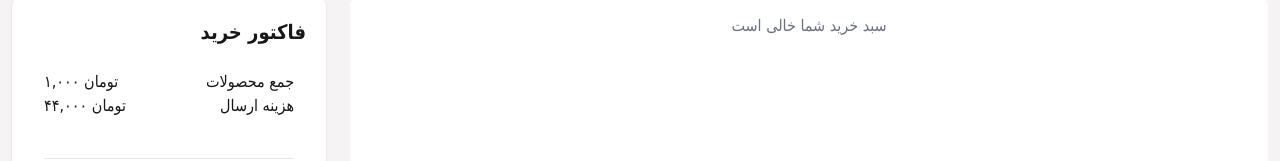
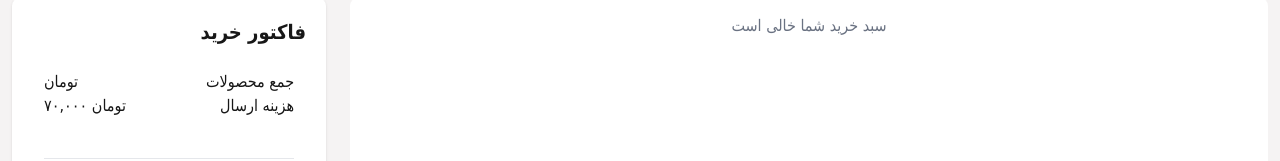
Before and after one commit to FatemeAmirabadian/barfastore, a Next.js app: page /cart in a window 1280 px wide. Shown: the part 132-293 px from the top of the page. Built offline with nearby package versions, Linux system fonts and the light colour scheme; a small style sheet from the web is missing.

Commit message:
complete cart page

```diff
--- a/src/components/CartPage.jsx
+++ b/src/components/CartPage.jsx
@@ -3,14 +3,19 @@ import SectionCard from "./modules/SectionCard";
 import PublicLayout from "./layouts/PublicLayout";
 import { formatPriceToFarsi } from "../../lib/helpers";
 import CartProductCard from "./modules/CartProductCard";
+import { useCartStore } from "../../store/cartStore";
 
 export default function CartPage() {
-  const totalPrice = 1000;
-  // cartItems.reduce(
-  //   (sum, item) => sum + item.price * item.quantity,
-  //   0
-  // );
-  const shipping = 44000;
+  const { cart } = useCartStore();
+   const totalPrice = cart.reduce((sum, product) => {
+    const productTotal = Object.values(product.colorQuantities).reduce(
+      (qtySum, qty) => qtySum + qty * product.price,
+      0
+    );
+    return sum + productTotal;
+  }, 0);
+
+  const shipping = 70000;
   const payable = totalPrice + shipping;
 
   return (
@@ -18,7 +23,7 @@ export default function CartPage() {
       <SectionCard>
         <div className="flex flex-col gap-6 md:flex-row-reverse">
           {/* ستون جزئیات محصولات */}
-          <CartProductCard/>
+          <CartProductCard />
 
           {/* فاکتور خرید */}
           <div className="bg-white w-full md:w-1/3 p-5 rounded-lg shadow h-fit text-right mb-5">
--- /dev/null
+++ b/src/components/elements/Alerts.jsx
@@ -0,0 +1,25 @@
+import toast from "react-hot-toast";
+
+export function SuccessAlrt(msg) {
+    toast.success(msg, {
+      style: {
+        background: "#90EE90",
+        color: "white",
+        marginBottom: "20px",
+        marginLeft: "20px",
+      },
+      duration: 1500,
+    });
+  }
+
+  export function FailAlrt(msg) {
+    toast.error(msg, {
+      style: {
+        background: "#FF6B6B",
+        color: "white",
+        marginBottom: "20px",
+        marginLeft: "20px",
+      },
+      duration: 1500,
+    });
+  }
--- /dev/null
+++ b/src/components/elements/QuantitySelector.jsx
@@ -0,0 +1,20 @@
+"use client";
+import React from "react";
+
+export default function QuantitySelector({ quantity, onIncrease, onDecrease }) {
+  return (
+    <div className="bg-gray-100 p-1 border rounded-md flex justify-center items-center gap-2  w-15 md:w-20">
+      <button
+        onClick={onDecrease}
+      >
+        -
+      </button>
+      <span>{quantity}</span>
+      <button
+        onClick={onIncrease}
+      >
+        +
+      </button>
+    </div>
+  );
+}
--- a/src/components/modules/CartProductCard.jsx
+++ b/src/components/modules/CartProductCard.jsx
@@ -2,76 +2,89 @@ import React from "react";
 import { useCartStore } from "../../../store/cartStore";
 import { formatPriceToFarsi, getDiscountedPrice } from "../../../lib/helpers";
 import Image from "next/image";
+import QuantitySelector from "../elements/QuantitySelector";
+import { SlTrash } from "react-icons/sl";
 
 const CartProductCard = () => {
-  const { cart, removeFromCart } = useCartStore();
+  const { cart , updateColorQuantity , removeColorFromCart } = useCartStore();
+  const handleIncrease = (productId, color) => {
+    const product = cart.find((p) => p.productId === productId);
+    if (product) {
+      updateColorQuantity(productId, color, product.colorQuantities[color] + 1);
+    }
+  };
+
+  const handleDecrease = (productId, color) => {
+    const product = cart.find((p) => p.productId === productId);
+    if (product) {
+      updateColorQuantity(productId, color, product.colorQuantities[color] - 1);
+    }
+  };
+
   return (
     <div className="bg-white w-full p-4 rounded-lg">
       {cart.length === 0 ? (
         <p className="text-center text-gray-500">سبد خرید شما خالی است</p>
       ) : (
-        cart.map((product, index) => {
-          const hasDiscount =
-            product.discountPercent > 0 &&
-            (!product.discountEnd ||
-              new Date(product.discountEnd) >= new Date());
-
-          console.log(cart);
-
-          return (
+        cart
+          .flatMap((product) =>
+            Object.entries(product.colorQuantities).map(([color, qty]) => ({
+              productId: product.productId,
+              name: product.name,
+              image: product.images?.[0]?.url || "",
+              color,
+              qty,
+              price: product.price,
+            }))
+          )
+          .map((product, index) => (
             <div
               key={index}
               className="p-2 mb-2 flex justify-between items-center border-b border-gray-200 rounded-lg"
             >
-              {/* سمت چپ: دکمه حذف کل محصول و قیمت */}
               <div className="flex flex-col justify-between gap-10">
                 <button
-                  onClick={() => removeFromCart(product.id)}
-                  className="text-red-600 bg-red-200 px-2 py-1 rounded-md mb-2"
+                  onClick={() => removeColorFromCart(product.productId,product.color)}
+                  className="text-red-500 bg-red-200 p-1 rounded-md mb-2 flex justify-center items-center w-10 md:15"
                 >
-                  حذف
+                  <SlTrash/>
                 </button>
-
-                <div className="text-purple-600 font-semibold">
-                  {hasDiscount && (
-                    <div className="text-gray-400 line-through text-xs">
-                      {formatPriceToFarsi(product.price)} تومان
-                    </div>
-                  )}
-                  {hasDiscount
-                    ? formatPriceToFarsi(
-                        getDiscountedPrice(
-                          product.price,
-                          product.discountPercent
-                        )
-                      )
-                    : formatPriceToFarsi(product.price)}
-                  تومان
+                <div className="flex flex-row-reverse text-purple-600 font-semibold">
+                  {formatPriceToFarsi(product.price)}
+                  <span className="px-1"> تومان</span>
                 </div>
               </div>
 
-              {/* رنگ‌ها و تعداد */}
               <div className="flex gap-2 text-right">
-                <div className="flex flex-col justify-between items-end">
-                  <p>{product.name}</p>
-                  {product.selectedColors.map((color, idx) => (
-                    <div key={idx}>
-                      <span>{product.colorQuantities[color]}</span>
+                <div className="flex flex-col justify-start items-end text-sm">
+                  <p className="text-xl font-semibold mb-2">{product.name}</p>
+                  <div className="flex flex-row-reverse items-center gap-2">
+                    <span className="bg-gray-200 rounded-md p-1 px-2 text-center w-15 md:w-20">
+                      {product.color}
+                    </span>
+                    <QuantitySelector
+                      quantity={product.qty}
+                      onIncrease={() =>
+                        handleIncrease(product.productId, product.color)
+                      }
+                      onDecrease={() =>
+                        handleDecrease(product.productId, product.color)
+                      }
+                    />
                   </div>
-                  ))}
                 </div>
-                {/* تصویر محصول */}
+                {product.image && (
                   <Image
-                  src={product.images[0].url}
+                    src={product.image}
                     alt={product.name}
                     width={50}
                     height={50}
                     className="rounded-md md:ml-4 mb-2 md:mb-0"
                   />
+                )}
               </div>
             </div>
-          );
-        })
+          ))
       )}
     </div>
   );
--- a/src/components/modules/MobileNavigationBar.jsx
+++ b/src/components/modules/MobileNavigationBar.jsx
@@ -46,7 +46,7 @@ const MobileNavigationBar = () => {
               <button
                 key={item.id}
                 onClick={() => setOpenModal(item.id)}
-                className="flex flex-col items-center text-sm"
+                className="flex flex-col items-center text-sm relative"
               >
                 <span
                   className={`text-xl ${
@@ -69,21 +69,22 @@ const MobileNavigationBar = () => {
             <Link
               key={item.id}
               href={item.path}
-              className="flex flex-col items-center text-sm"
+              className="flex flex-col items-center text-sm relative"
             >
               <span
-                className={`text-xl ${
+                className={`text-xl relative ${
                   isActive ? "text-purple-600" : "text-gray-500"
                 }`}
               >
                 {item.icon}
+                {/* 🔢 نشانگر تعداد روی آیکن سبد خرید */}
+                {item.id === "cart" && totalQuantity > 0 && (
+                  <span className="absolute -top-2 -right-3 bg-red-500 text-white text-xs w-4 h-4 flex items-center justify-center rounded-full">
+                    {totalQuantity}
+                  </span>
+                )}
               </span>
-              {/* 🔢 نشانگر تعداد روی آیکن سبد خرید */}
-              {item.id === "cart" && totalQuantity > 0 && (
-                <span className="absolute bg-red-500 text-white text-xs px-1 rounded-full">
-                  {totalQuantity}
-                </span>
-              )}
+
               <span
                 className={`${isActive ? "text-purple-600" : "text-gray-500"}`}
               >
--- a/src/components/modules/ProductAction.jsx
+++ b/src/components/modules/ProductAction.jsx
@@ -3,14 +3,13 @@ import { useState } from "react";
 import ColorSelector from "../elements/ColorSelector";
 import { formatPriceToFarsi, getDiscountedPrice } from "../../../lib/helpers";
 import FavoriteButton from "../elements/FavoriteButton";
-import toast from "react-hot-toast";
 import { useCartStore } from "../../../store/cartStore";
+import { FailAlrt, SuccessAlrt } from "../elements/Alerts";
 
 export default function ProductActions({ product }) {
   const addToCart = useCartStore((state) => state.addToCart);
 
   const [selectedColor, setSelectedColor] = useState(null);
-  const [isLoading, setIsLoading] = useState(false);
   const [isWishlisted, setIsWishlisted] = useState(false);
   const [colorSelectedSuccess, setColorSelectedSuccess] = useState(false);
   const hasDiscount =
@@ -22,25 +21,9 @@ export default function ProductActions({ product }) {
     : product.price;
 
   const handleAddToCart = async () => {
-    if (!selectedColor) return;
-    setIsLoading(true);
-    await new Promise((resolve) => setTimeout(resolve, 1000));
-    setIsLoading(false);
-    addToCart({
-      ...product,
-      selectedColor,
-      finalPrice,
-      quantity: 1,
-    });
-    toast.success("محصول به سبد خرید اضافه شد", {
-      style: {
-        background: "lightgreen",
-        color: "white",
-        marginBottom: "20px",
-        marginLeft: "20px",
-      },
-      duration: 1500,
-    });
+    if (!selectedColor) return FailAlrt("لطفا حداقل یک رنگ را انتخاب کنید");
+    addToCart(product, selectedColor, finalPrice);
+    SuccessAlrt("محصول به سبد خرید اضافه شد");
   };
 
   const toggleWishlist = () => {
@@ -69,21 +52,11 @@ export default function ProductActions({ product }) {
 
       {/* انتخاب رنگ */}
       {product.colors && (
-        <>
-          <ColorSelector
-            colors={product.colors}
-            selectedColors={selectedColor}
-            onChange={handleColorChange}
-          />
-          {/* پیام موفقیت انتخاب رنگ */}
-          {colorSelectedSuccess ? (
-            ""
-          ) : (
-            <p className="text-red-500 text-sm mt-1 text-right">
-              لطفا حداقل یک رنگ انتخاب کنید
-            </p>
-          )}
-        </>
+        <ColorSelector
+          colors={product.colors}
+          selectedColors={selectedColor}
+          onChange={handleColorChange}
+        />
       )}
 
       {/* قیمت و افزودن به سبد خرید */}
@@ -103,7 +76,6 @@ export default function ProductActions({ product }) {
 
         <button
           onClick={handleAddToCart}
-          disabled={isLoading || !selectedColor}
           className={`rounded-lg text-white transition text-md md:text-xl p-2 ${
             !selectedColor
               ? "bg-purple-300 cursor-not-allowed"
--- a/store/cartStore.js
+++ b/store/cartStore.js
@@ -4,63 +4,82 @@ import { create } from "zustand";
 export const useCartStore = create((set) => ({
   cart: [],
 
-  addToCart: (item, selectedColor, quantity = 1) =>
+  addToCart: (product, selectedColor, finalPrice) =>
     set((state) => {
-      const existingIndex = state.cart.findIndex((p) => p.id === item.id);
+      const existingIndex = state.cart.findIndex(
+        (p) => p.productId === product.id
+      );
 
       if (existingIndex !== -1) {
-        // محصول قبلاً توی سبد هست
         const newCart = [...state.cart];
-        const product = { ...newCart[existingIndex] };
+        const existingProduct = { ...newCart[existingIndex] };
 
-        // مطمئن می‌شویم که selectedColors و colorQuantities وجود دارند
-        product.selectedColors = product.selectedColors || [];
-        product.colorQuantities = product.colorQuantities || {};
+        existingProduct.colorQuantities = existingProduct.colorQuantities || {};
 
-        // آپدیت تعداد برای رنگ انتخاب‌شده
-        product.colorQuantities[selectedColor] =
-          (product.colorQuantities[selectedColor] || 0) + quantity;
+        // افزایش تعداد رنگ انتخاب‌شده
+        existingProduct.colorQuantities[selectedColor] =
+          (existingProduct.colorQuantities[selectedColor] || 0) + 1;
 
-        // اگر رنگ برای اولین بار انتخاب شده
-        if (!product.selectedColors.includes(selectedColor)) {
-          product.selectedColors.push(selectedColor);
-        }
+        // آپدیت جمع کل تعداد
+        existingProduct.totalQuantity = Object.values(
+          existingProduct.colorQuantities
+        ).reduce((sum, qty) => sum + qty, 0);
 
-        newCart[existingIndex] = product;
+        newCart[existingIndex] = existingProduct;
         return { cart: newCart };
       }
 
-      // محصول جدید: اولین بار به سبد اضافه می‌شود
+      // محصول جدید
       return {
         cart: [
           ...state.cart,
           {
-            productId: item.id, // فقط شناسه محصول، نه کل دیتا
-            name: item.name,
-            price: item.price,
-            images: item.images,
-            discountPercent: item.discountPercent,
-            selectedColors: [selectedColor], // فقط رنگ‌های انتخاب‌شده
-            colorQuantities: { [selectedColor]: quantity }, // تعداد هر رنگ
+            productId: product.id,
+            name: product.name,
+            images: product.images,
+            price: finalPrice,
+            totalQuantity: product.totalQuantity,
+            colorQuantities: { [selectedColor]: 1 },
+            totalQuantity: 1,
           },
         ],
       };
     }),
 
+  clearCart: () => set({ cart: [] }),
 
-  removeFromCart: (id) =>
+  updateColorQuantity: (productId, color, newQty) =>
     set((state) => ({
-      cart: state.cart.filter((p) => p.id !== id),
+      cart: state.cart.map((p) =>
+        p.productId === productId
+          ? {
+              ...p,
+              colorQuantities: {
+                ...p.colorQuantities,
+                [color]: Math.max(0, newQty), // حداقل صفر
+              },
+            }
+          : p
+      ),
     })),
 
   removeColorFromCart: (productId, color) =>
     set((state) => ({
-      cart: state.cart.map((p) =>
-        p.id === productId
-          ? { ...p, colors: p.colors.filter((c) => c !== color) }
-          : p
-      ),
+      cart: state.cart
+        .map((p) => {
+          if (p.productId === productId) {
+            const newColors = { ...p.colorQuantities };
+            delete newColors[color]; // حذف رنگ مورد نظر
+
+            const totalQuantity = Object.values(newColors).reduce(
+              (sum, qty) => sum + qty,
+              0
+            );
+
+            return { ...p, colorQuantities: newColors, totalQuantity };
+          }
+          return p;
+        })
+        .filter((p) => p.totalQuantity > 0), // حذف محصول اگر هیچ رنگی باقی نماند
     })),
-
-  clearCart: () => set({ cart: [] }),
 }));
```
Lines whose indentation alone changed are shown as unchanged.
